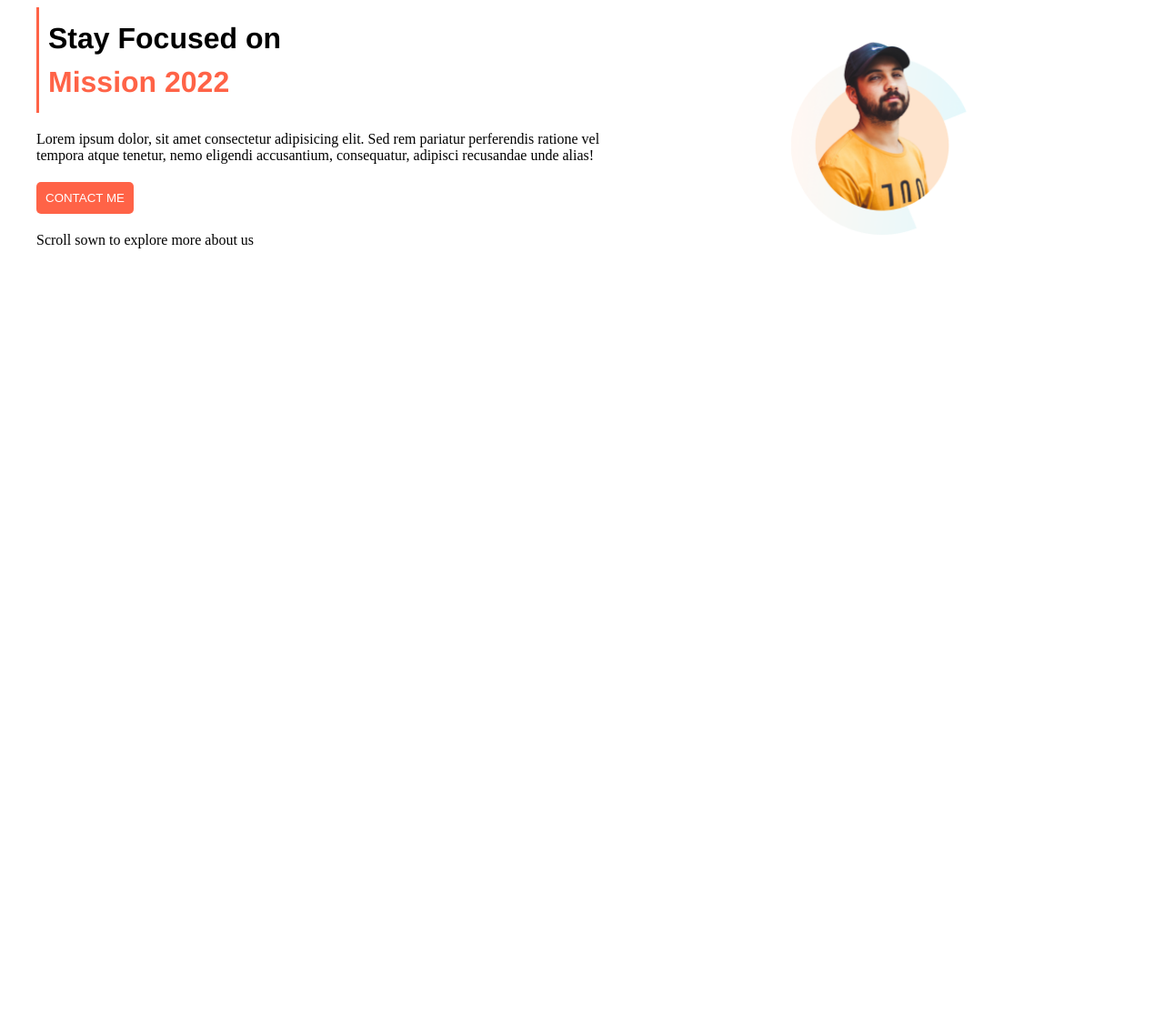
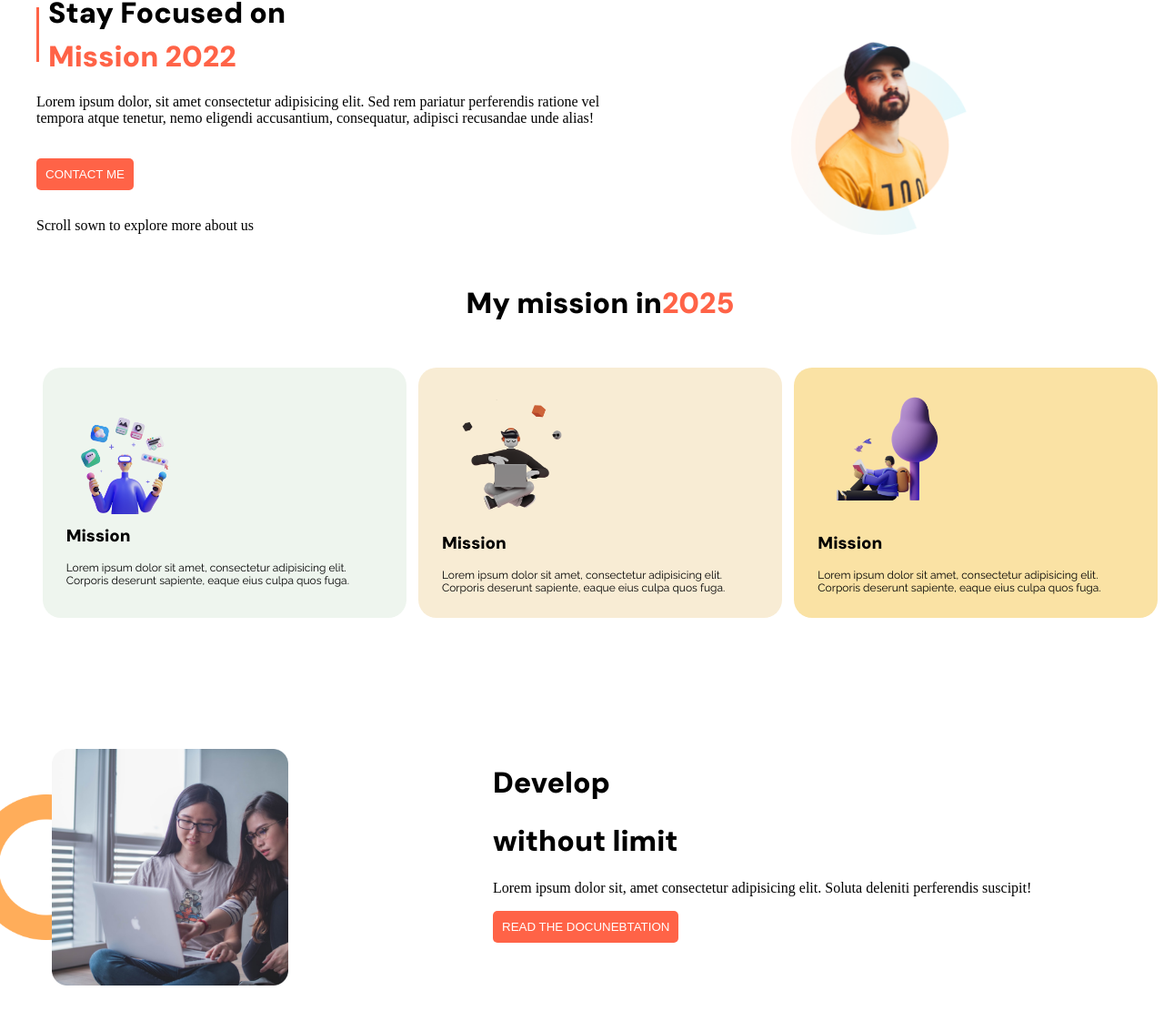
Before and after one commit to MdMahedizaman/simple-static-page, a plain HTML site: page index.html in a window 1280 px wide. Shown: the part 32-1154 px from the top of the page at 91% size. Before the commit the page ends 800 px from the top, so only its background shows below. Drawn offline with Linux system fonts and the light colour scheme.

Commit message:
Add files via upload

```diff
--- /dev/null
+++ b/css/style.css
@@ -0,0 +1,153 @@
+*{
+  margin: 0;
+  padding: 0;
+  box-sizing: border-box;
+}
+body{
+  padding-left: 40px;
+  margin-top: 40px;
+}
+.head-content{
+  /* font-family: 'Franklin Gothic Medium', 'Arial Narrow', Arial, sans-serif; */
+  font-family: "DM Sans", sans-serif;
+  font-optical-sizing: auto;
+  font-weight: 900;
+  font-style: normal;
+  width: 100%;
+  border-left: 3px solid tomato;
+  padding: 10px;
+  line-height: 3rem;
+  height: 60px;
+  display: flex;
+  align-items: flex-start;
+  flex-direction: column;
+  justify-content: center;
+  margin-bottom: 30px;
+}
+.tomato{
+  color: tomato;
+}
+.paragraph{
+  margin: 35px 0px;
+}
+button{
+  background-color: tomato;
+  color: white;
+  padding: 10px;
+  border: none;
+  border-radius: 5px;
+  text-transform: uppercase;
+  margin-bottom: 30px;
+  cursor: pointer;
+}
+.scroll{
+  font-size: bold;
+}
+.content{
+    width: 50%;
+    float: left;
+
+}
+.image{
+  width: 50%;
+  float: right;
+  text-align: center;
+}
+.image img{
+  height: 250px;
+  width: 200px;
+}
+/* #container{
+  display: flex;
+  flex-direction: row; */
+/* } */
+.scroll{
+  margin-bottom: 50px;
+}
+.mid-head{
+  font-family: "DM Sans", sans-serif;
+  font-optical-sizing: auto;
+  font-weight: 900;
+  font-style: normal;
+  width: 100%;
+  display: flex;
+  justify-content: center;
+  padding: 50px 0px;
+}
+.first-mid-content{
+  display: flex;
+  flex-wrap: wrap;
+  justify-content: space-around;
+}
+.first-mid-content-box{
+  width: 400px;
+  border-radius: 20px;
+  padding: 26px;
+}
+.first-mid-content-box:first-child{
+  background-color: #EEF5EE;
+}
+.first-mid-content-box:nth-child(2){
+  background-color: #F8ECD4;
+}
+.first-mid-content-box:last-child{
+  background-color: #FAE2A4;
+}
+.first-mid-content-box img{
+  width: 150px;
+}
+.first-mid-content-box h3{
+  font-family: "DM Sans", sans-serif;
+  font-optical-sizing: auto;
+  font-weight: 900;
+  font-style: normal;
+  margin-bottom: 16px;
+}
+.first-mid-content-box p{
+  font-size: 12px;
+  font-family: "Raleway", sans-serif;
+  font-optical-sizing: auto;
+  font-weight: weight;
+  font-style: normal;
+}
+.first-mid-content-box-container{
+  margin-bottom: 160px;
+}
+.last-mid-content{
+  display: grid;
+  grid-template-columns: 30% 70%;
+  margin-bottom: 200px;
+}
+#left-last-mid-content{
+  display: flex;
+  justify-content:center;
+  align-items: center;
+  position: relative;
+  /* flex: 0 0 20%; */
+  margin-left: -190px;
+}
+.circle{
+  width: 160px;
+  height: auto;
+  margin: -2px -24px;
+}
+.mac{
+  width: 260px;
+  height: auto;
+  margin: -50px;
+  /* z-index: 1; */
+}
+#right-last-mid-content h1{
+  font-family: "DM Sans", sans-serif;
+  font-optical-sizing: auto;
+  font-weight: 900;
+  font-style: normal;
+  width: 100%;
+  margin-bottom: 22px;
+}
+#right-last-mid-content p{
+  margin-bottom: 16px;
+}
+#right-last-mid-content {
+  margin-left: 130px;
+}
--- a/index.html
+++ b/index.html
@@ -3,20 +3,67 @@
 <head>
   <meta charset="UTF-8">
   <meta name="viewport" content="width=device-width, initial-scale=1.0">
-  <link rel="stylesheet" href="./style.css">
+  <link rel="preconnect" href="https://fonts.googleapis.com">
+<link rel="preconnect" href="https://fonts.gstatic.com" crossorigin>
+<link href="https://fonts.googleapis.com/css2?family=DM+Sans:ital,opsz,wght@0,9..40,100..1000;1,9..40,100..1000&display=swap" rel="stylesheet">
+<link rel="preconnect" href="https://fonts.googleapis.com">
+<link rel="preconnect" href="https://fonts.gstatic.com" crossorigin>
+<link href="https://fonts.googleapis.com/css2?family=DM+Sans:ital,opsz,wght@0,9..40,100..1000;1,9..40,100..1000&family=Raleway:ital,wght@0,100..900;1,100..900&display=swap" rel="stylesheet">
+  <link rel="stylesheet" href="./css/style.css">
   <title>Focused</title>
 </head>
 <body>
   <div id="container">
+    <div id="header">
     <div class="content">
-      <h1>Stay Focused on <br><span>Mission  2022</span></h1>
+      <h1 class="head-content">Stay Focused on <br><span class="tomato">Mission  2022</span></h1>
       <p class="paragraph">Lorem ipsum dolor, sit amet consectetur adipisicing elit. Sed rem pariatur perferendis ratione vel tempora atque tenetur, nemo eligendi accusantium, consequatur, adipisci recusandae unde alias!</p>
       <button>Contact me</button> <br>
       <span class="scroll">Scroll sown to explore more about us</span>
     </div>
     <div class="image">
-      <img src="./462558705_1082818970135575_8817297888553701736_n.png" alt="$">
+      <img src="./images/462558705_1082818970135575_8817297888553701736_n.png" alt="$">
     </div>
+  </div>
+
+
+  <div id="mid-content">
+    <h1 class="mid-head">My mission in <span class="tomato">2025</span></h1>
+   <div class="first-mid-content-box-container">
+  <div class="first-mid-content">
+      <div class="first-mid-content-box">
+        <img src="./images/438267543_1514458475776292_6494273224766299180_n.png" alt="">
+        <h3>Mission</h3>
+        <p>Lorem ipsum dolor sit amet, consectetur adipisicing elit. Corporis deserunt sapiente, eaque eius culpa quos fuga.</p>
+      </div>
+      <div class="first-mid-content-box">
+        <img src="./images/462557472_1233793014526607_4201889729820438934_n.png" alt="">
+        <h3>Mission</h3>
+        <p>Lorem ipsum dolor sit amet, consectetur adipisicing elit. Corporis deserunt sapiente, eaque eius culpa quos fuga.</p>
+      </div>
+      <div class="first-mid-content-box">
+        <img src="./images/462543073_1582127369341278_2708965730080327257_n.png" alt="">
+        <h3>Mission</h3>
+        <p>Lorem ipsum dolor sit amet, consectetur adipisicing elit. Corporis deserunt sapiente, eaque eius culpa quos fuga.</p>
+      </div>
+    </div>
+  </div>
+    <div class="last-mid-content">
+      <div id="left-last-mid-content">
+        <img class="circle" src="./images/462560446_1280309113383896_2903602879726053728_n.png" alt="">
+        <img class="mac" src="./images/462561608_1422765979111644_4731442087698116160_n.png" alt="">
+      </div>
+      <div id="right-last-mid-content">
+        <h1>Develop</h1>
+        <h1>without limit</h1>
+        <p>Lorem ipsum dolor sit, amet consectetur adipisicing elit. Soluta deleniti perferendis suscipit!</p>
+        <button>READ THE DOCUNEBTATION</button>
+      </div>
+    </div>
+  </div>
+
+
+
   </div>
 </body>
 </html>
```
Also changed, not shown: images/438267543_1514458475776292_6494273224766299180_n.png (added), images/462543073_1582127369341278_2708965730080327257_n.png (added), images/462557472_1233793014526607_4201889729820438934_n.png (added), images/462558705_1082818970135575_8817297888553701736_n.png (added), images/462560446_1280309113383896_2903602879726053728_n.png (added), images/462561608_1422765979111644_4731442087698116160_n.png (added).
